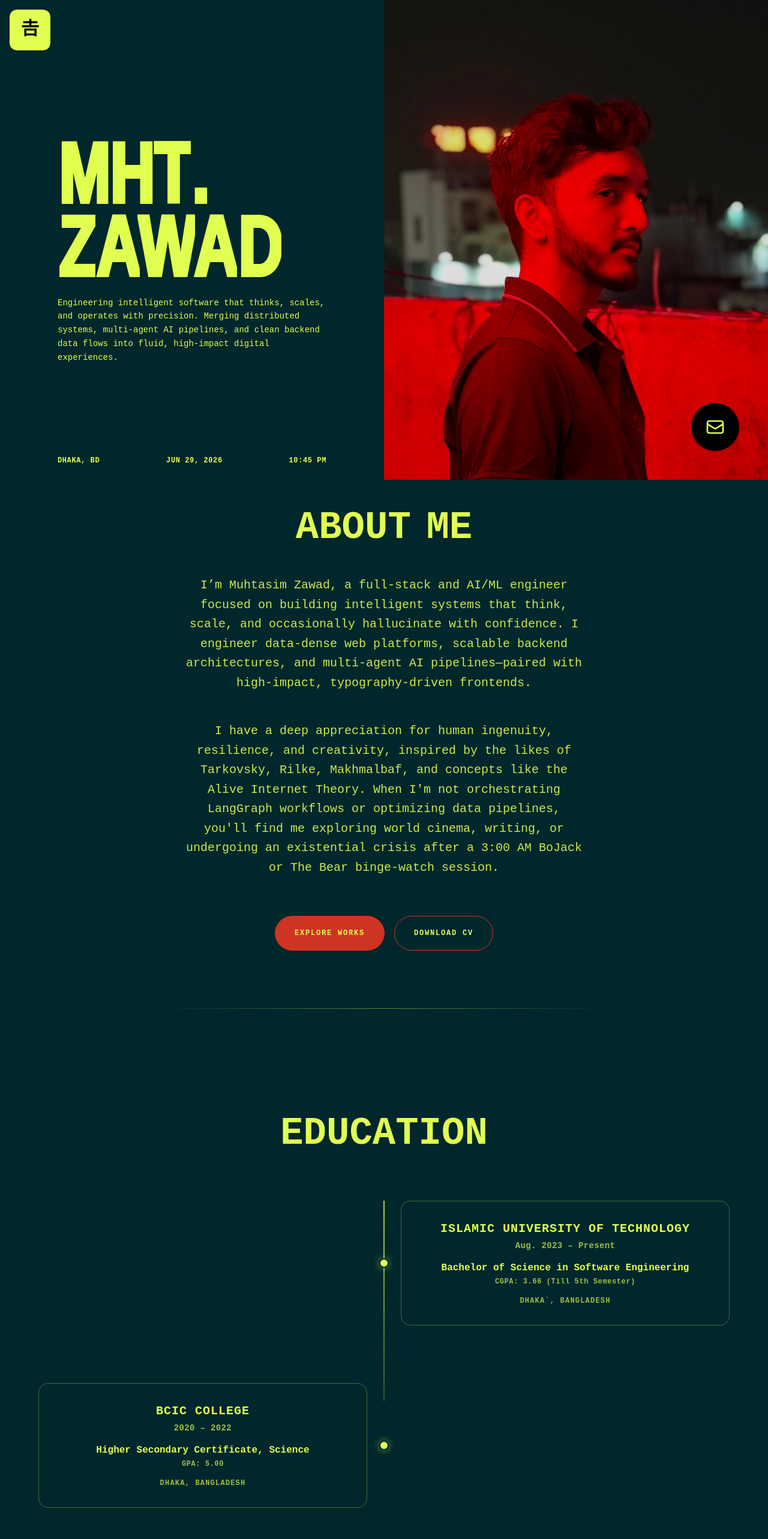
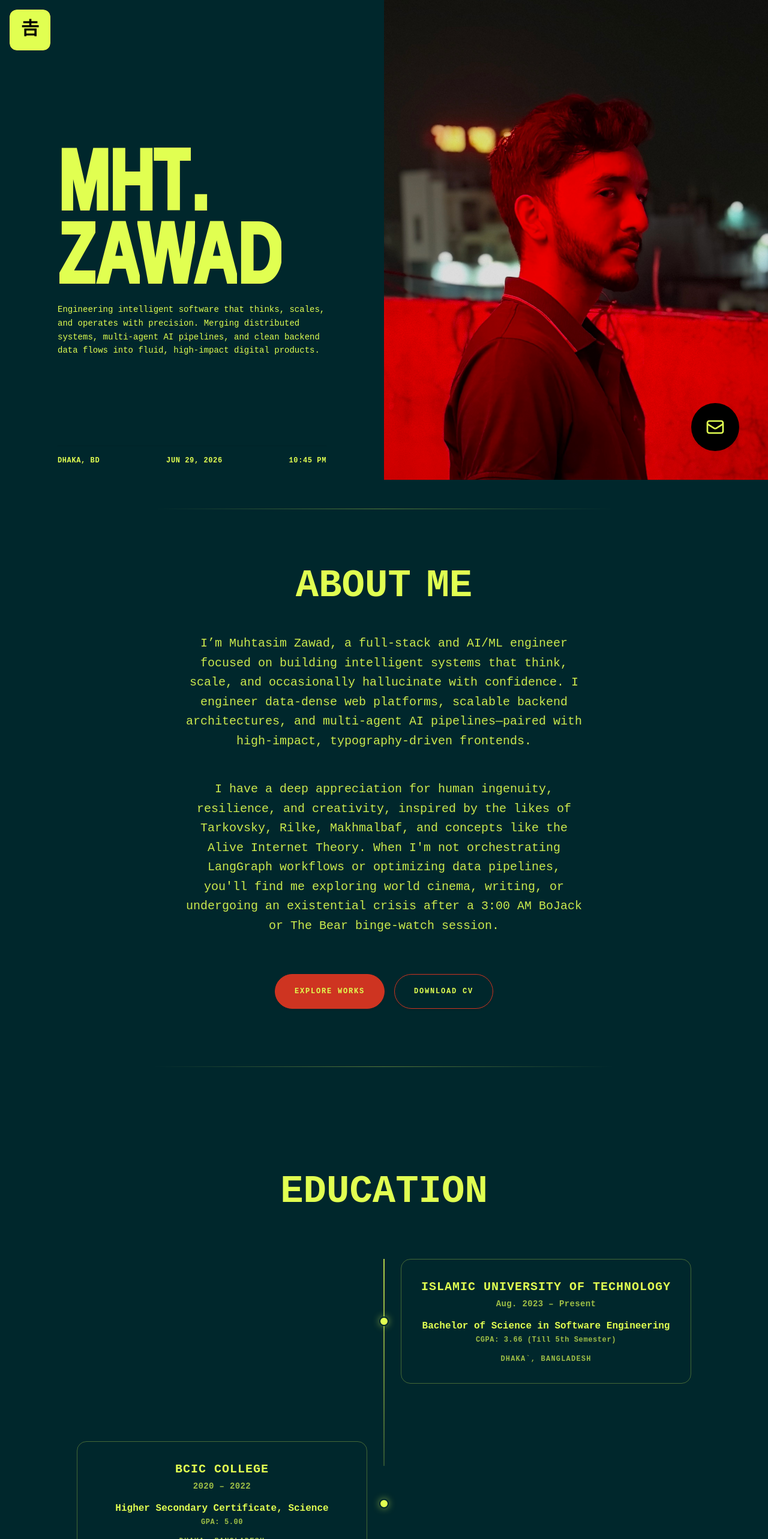
Before and after one commit to Muhtasim-Zawad/portfolio, a React app: page / in a window 1280 px wide. Shown: the top 2566 px of the page at 60% size. Built offline with nearby package versions, Linux system fonts and the light colour scheme; the HTML template or start-up script is replaced by a standard one.

Commit message:
fixed navbar mobile view issues, allignment issues

```diff
--- a/package.json
+++ b/package.json
@@ -11,7 +11,7 @@
   },
   "dependencies": {
     "@tailwindcss/vite": "^4.3.1",
-    "motion": "^12.40.0",
+    "motion": "^12.42.0",
     "react": "^19.2.6",
     "react-dom": "^19.2.6",
     "tailwindcss": "^4.3.1"
--- a/src/App.jsx
+++ b/src/App.jsx
@@ -15,8 +15,8 @@ function App() {
 	return (
 		<>
 			<div>
-				{/* <AnimatedButton /> */}
 				<HeroSection />
+				<Divider />
 				<AboutSection />
 				<Divider />
 				<EducationSection />
--- a/src/components/sections/Education.jsx
+++ b/src/components/sections/Education.jsx
@@ -158,7 +158,7 @@ const EducationSection = () => {
 			ref={sectionRef}
 			className="w-full bg-[#00272c] text-[#e1ff51] flex flex-col items-center py-24 md:py-32 px-6 md:px-12 selection:bg-[#ce3421] selection:text-[#00272c]"
 		>
-			<div className="max-w-6xl w-full flex flex-col items-center mb-20">
+			<div className="max-w-5xl w-full flex flex-col items-center mb-20">
 				<h2 className="text-[8vw] md:text-[5vw] font-black uppercase leading-none font-sans flex items-center justify-center">
 					<motion.div
 						className="flex overflow-hidden"
@@ -193,7 +193,7 @@ const EducationSection = () => {
 				</h2>
 			</div>
 
-			<div className="max-w-6xl w-full relative">
+			<div className="max-w-5xl w-full relative">
 				{/* Vertical line (trunk) */}
 				<motion.div
 					style={{ scaleY: lineScale, originY: 0 }}
--- a/src/components/sections/Hero.jsx
+++ b/src/components/sections/Hero.jsx
@@ -129,7 +129,7 @@ const HeroSection = () => {
 							Engineering intelligent software that thinks, scales, and operates
 							with precision. Merging distributed systems, multi-agent AI
 							pipelines, and clean backend data flows into fluid, high-impact
-							digital experiences.
+							digital products.
 						</motion.p>
 					</div>
 				</motion.div>
--- a/src/components/sections/Projects.jsx
+++ b/src/components/sections/Projects.jsx
@@ -268,7 +268,7 @@ const ProjectsSection = () => {
 			id="projects"
 			className="w-full min-h-screen bg-[#00272c] text-[#e1ff51] flex flex-col justify-center items-center p-6 md:p-12 selection:bg-[#ce3421] selection:text-[#00272c]"
 		>
-			<div className="max-w-6xl w-full flex flex-col items-center space-y-16">
+			<div className="max-w-5xl w-full flex flex-col items-center space-y-16">
 				<h2 className="text-[8vw] md:text-[5vw] font-black uppercase leading-none font-sans flex items-center justify-center">
 					<motion.div
 						className="flex overflow-hidden"
--- a/src/components/sections/Skills.jsx
+++ b/src/components/sections/Skills.jsx
@@ -72,8 +72,11 @@ const SkillsSection = () => {
 	};
 
 	return (
-		<section id="skills" className="w-full min-h-screen bg-[#00272c] text-[#e1ff51] flex flex-col justify-center items-center p-6 md:p-12 selection:bg-[#e1ff51] selection:text-[#00272c]">
-			<div className="max-w-6xl w-full flex flex-col items-center space-y-16">
+		<section
+			id="skills"
+			className="w-full min-h-screen bg-[#00272c] text-[#e1ff51] flex flex-col justify-center items-center p-6 md:p-12 selection:bg-[#e1ff51] selection:text-[#00272c]"
+		>
+			<div className="max-w-5xl w-full flex flex-col items-center space-y-16">
 				{/* ========================================================= */}
 				{/* STAGGERED TEXT SWIPE UP TITLE                             */}
 				{/* ========================================================= */}
```
Also changed, not shown: 1 other file (tests, documents, lock files or other folders).
